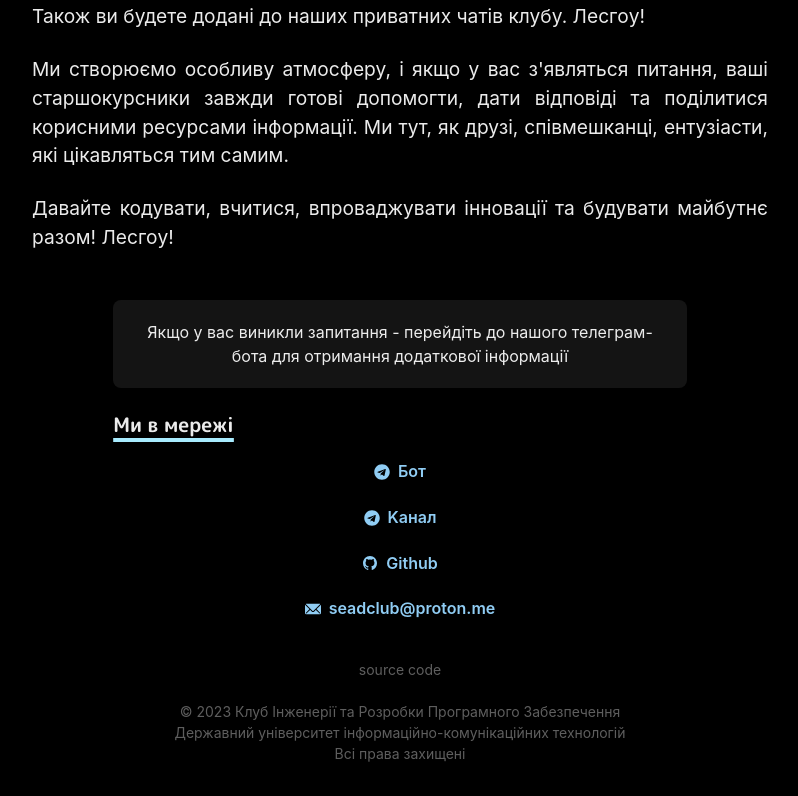
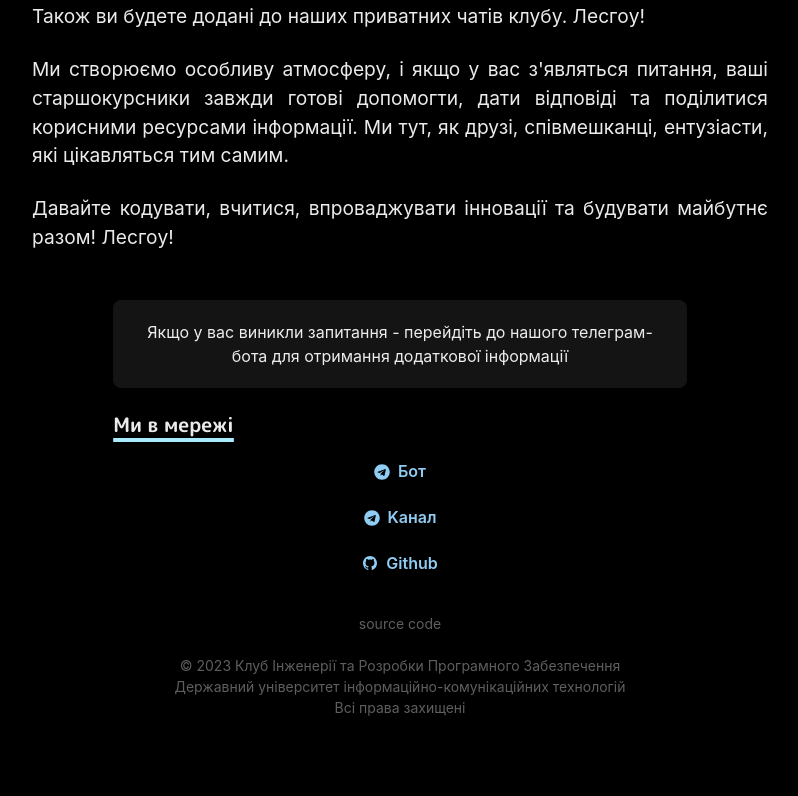
Before and after one commit to seadclub/seadclub.online.js, a Next.js app: page / in a window 1280 px wide. Shown: the part 2108-2904 px from the top of the page, without its empty margins (240-1038 px from the left). After the commit the page ends 2858 px from the top, so only its background shows below. Built offline with nearby package versions, Linux system fonts and the light colour scheme.

Commit message:
feat: delete mailto

```diff
--- a/pages/index.js
+++ b/pages/index.js
@@ -93,7 +93,6 @@ const Home = () => (
     <br />
 
     <Section delay={0.3}>
-
       <Heading as="p" variant="section-title">
         Співпраця в проектах
       </Heading>
@@ -235,18 +234,6 @@ const Home = () => (
               </Button>
             </Link>
           </ListItem>
-
-          <ListItem style={{ paddingBottom: "1%" }}>
-            <Link href="mailto:seadclub@proton.me" target="_blank">
-              <Button
-                variant="ghost"
-                colorScheme="blue"
-                leftIcon={<EmailIcon />}
-              >
-                seadclub@proton.me
-              </Button>
-            </Link>
-          </ListItem>
         </List>
       </Section>
     </Container>
```
